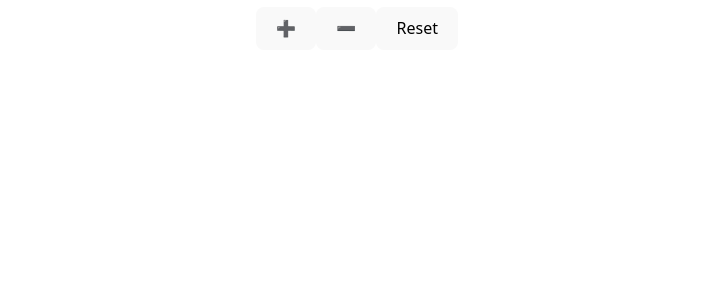
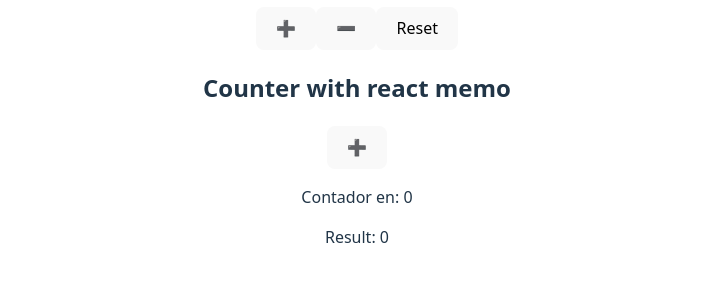
Before and after one commit to crontreras1/react.js, a React (Vite) app: page / in a window 1280 px wide. Shown: the part 1223-1504 px from the top of the page, without its empty margins (283-998 px from the left). Before the commit the page ends 1305 px from the top, so only its background shows below. Built offline with nearby package versions, Linux system fonts and the light colour scheme; no server answers.

Commit message:
class 19. components optimization with react.memo & hooks

```diff
--- a/src/App.jsx
+++ b/src/App.jsx
@@ -10,6 +10,7 @@ import UsersListWithLoading from './components/UsersListWithloading/UsersListWit
 import SearchPost from './components/SearchPost/SearchPost'
 import CounterWithReducer from './components/CounterWithReducer/CounterWithReducer'
 import CounterWithCustomHook from './components/CounterWithCustomHook/CounterWithCustomHook'
+import CounterWithReactMemo from './components/CounterWithReactMemo/CounterWithReactMemo'
 import './App.css'
 
 const ThemeContext = createContext()
@@ -73,6 +74,8 @@ function App() {
         <ThemeButton />
 
         <CounterWithCustomHook />
+
+        < CounterWithReactMemo />
       </section>
     </ThemeProvider>
   )
--- /dev/null
+++ b/src/components/CounterWithReactMemo/CounterWithReactMemo.jsx
@@ -0,0 +1,37 @@
+import React, { useCallback, useMemo, useState } from "react"
+
+const Child = React.memo(({ counter }) => {
+  console.log('renderizando Child')
+
+  return <p> Contador en: { counter }</p>
+})
+
+function ExpensiveCalculation({ num }) {
+  const result = useMemo(() => {
+    console.log('canculating...')
+
+    return num * 2
+  }, [num])
+
+  return <p>Result: { result }</p>
+}
+
+function CounterWithReactMemo () {
+  const [counter, setCounter] = useState(0)
+
+  const increment = () => useCallback(setCounter(prev => prev + 1))
+
+  return (
+    <section>
+      <h2>Counter with react memo</h2>
+
+      <button onClick={ increment }>➕</button>
+
+      <Child counter={ counter }/>
+
+      <ExpensiveCalculation num={ counter }/>
+    </section>
+  )
+}
+
+export default CounterWithReactMemo
```
